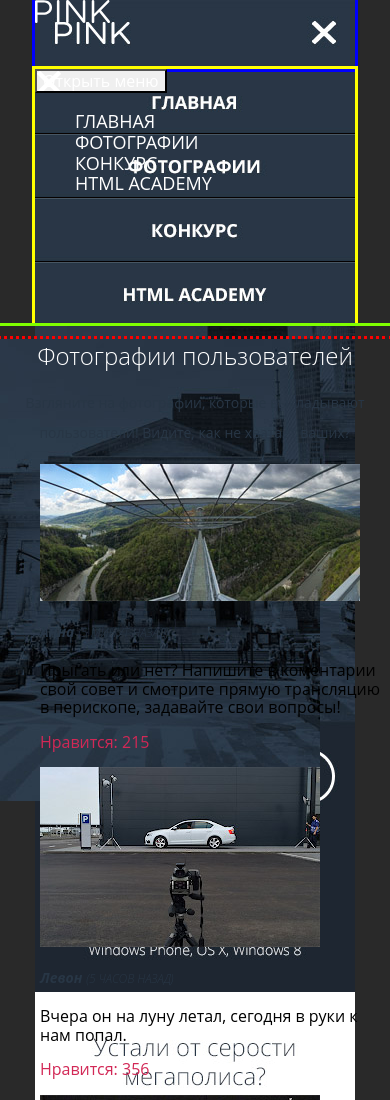
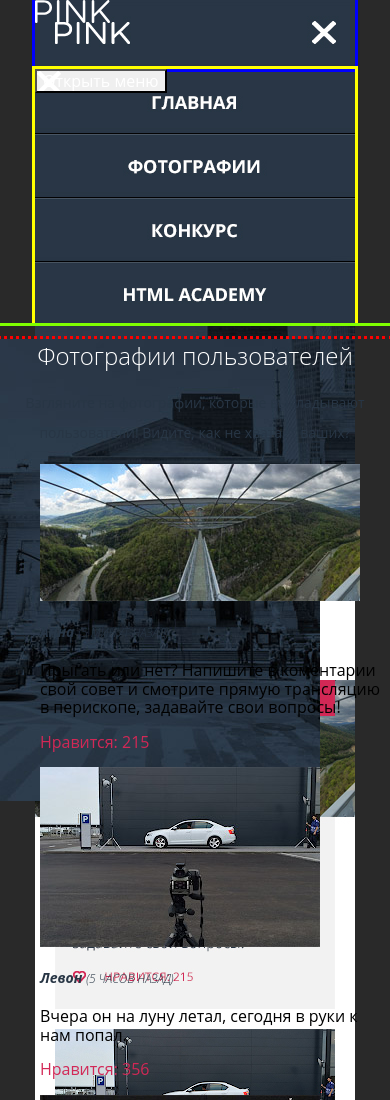
Before and after one commit to ShapovalovArtur/1022153-pink-18, a website: page source/photo.html in a window 390 px wide. Shown: the top 1100 px of the page. Drawn offline with nearby package versions, Linux system fonts and the light colour scheme; files that its build step writes are made by us from their sources.

```diff
--- a/source/less/outlines.less
+++ b/source/less/outlines.less
@@ -1,7 +1,6 @@
 // подсветка блоков
 .main-nav { outline: yellow 3px solid; }
 .page-header { outline: chartreuse 3px solid; }
-.body { outline: white 3px solid; }
 .page-header__logo { outline: blue 3px solid; }
 .page-main { outline: red 3px dotted; }
 .welcome { outline: brown 2px dotted; }
@@ -11,19 +10,19 @@
 .advantages__item { outline: blue 2px solid};
 // фон
 body {
-  background: #292929 url("../img/index-mobile.jpg") no-repeat 50% 0;
+  background: #292929 url("../img/photo-mobile.jpg") no-repeat 50% 0;
   background-size: 320px auto;
   min-height: 750px;
 }
 @media (min-width: @tabletwidth) {
   body {
-    background: #292929 url("../img/index-tablet.jpg") no-repeat 50% 0;
+    background: #292929 url("../img/photo-tablet.jpg") no-repeat 50% 0;
     background-size: 660px auto;
   }
 }
 @media (min-width: @desktopwidth) {
   body {
-    background: #292929 url("../img/index-desktop.jpg") no-repeat 50% 0;
+    background: #292929 url("../img/photo-desktop.jpg") no-repeat 50% 0;
     background-size: 1200px auto;
   }
 }
--- a/source/photo.html
+++ b/source/photo.html
@@ -16,20 +16,6 @@
     </a>
     <nav class="page-header__nav main-nav">
       <button class="main-nav__toggle" type="button">Открыть меню</button>
-      <ul class="main-nav__list site-list">
-        <li class="site-list__item">
-          <a>Главная</a>
-        </li>
-        <li class="site-list__item">
-          <a href="photo.html">Фотографии</a>
-        </li>
-        <li class="site-list__item">
-          <a href="form.html">Конкурс</a>
-        </li>
-        <li class="site-list__item">
-          <a href="#">HTML Academy</a>
-        </li>
-      </ul>
     </nav>
   </header>
   <main class="page-main">
```
Also changed, not shown: source/img/photo-mobile.jpg (added), source/img/photo-tablet.jpg (added), 1 other file.
